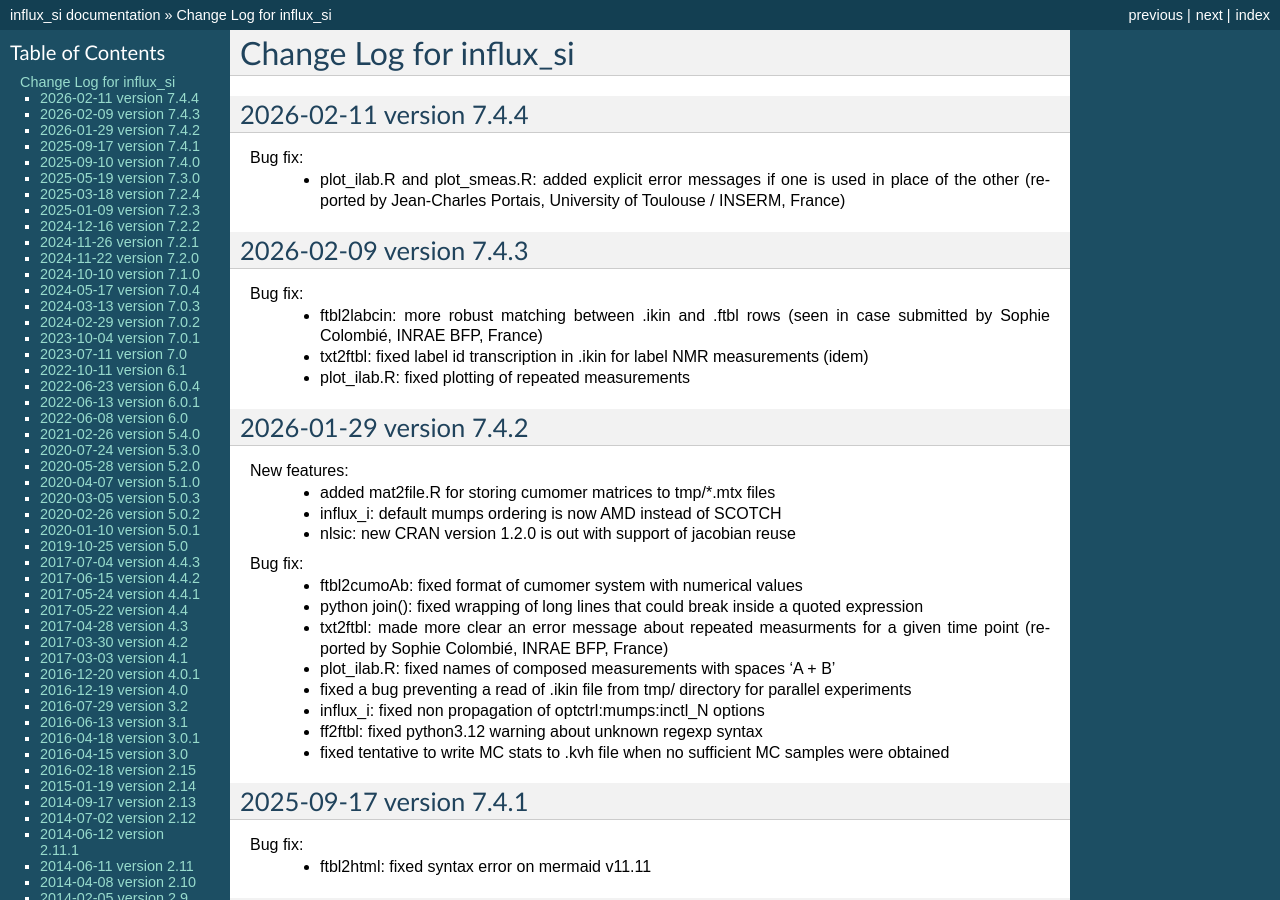
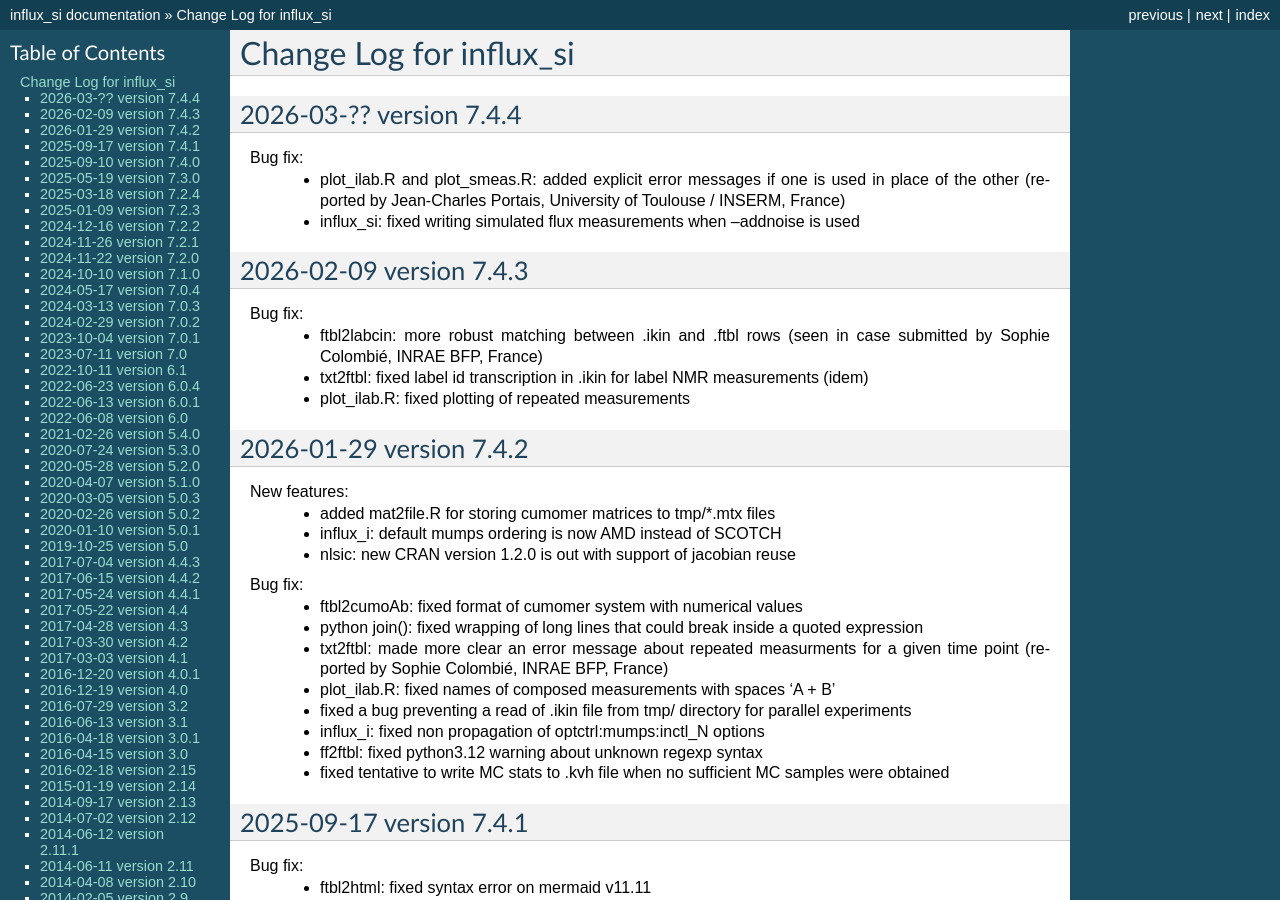
Before and after one commit to sgsokol/influx, a Sphinx documentation site: the page built from influx_si/doc/changelog.rst, in a window 1280 px wide and 900 px high. Built offline with Sphinx 7.4.7, drawn with Linux system fonts in a browser that asks for light colours.

Commit message:
fixed writing simulated flux measurements
Signed-off-by: Serguei Sokol <sokol@insa-toulouse.fr>

```diff
--- a/influx_si/doc/ChangeLog.txt
+++ b/influx_si/doc/ChangeLog.txt
@@ -2,10 +2,11 @@
 Change Log for influx_si
 ========================
 
-2026-02-11 version 7.4.4
+2026-03-?? version 7.4.4
 ------------------------
 Bug fix:
  - plot_ilab.R and plot_smeas.R: added explicit error messages if one is used in place of the other (reported by Jean-Charles Portais, University of Toulouse / INSERM, France)
+ - influx_si: fixed writing simulated flux measurements when --addnoise is used
 
 2026-02-09 version 7.4.3
 ------------------------
```
Also changed, not shown: 1 other file.
